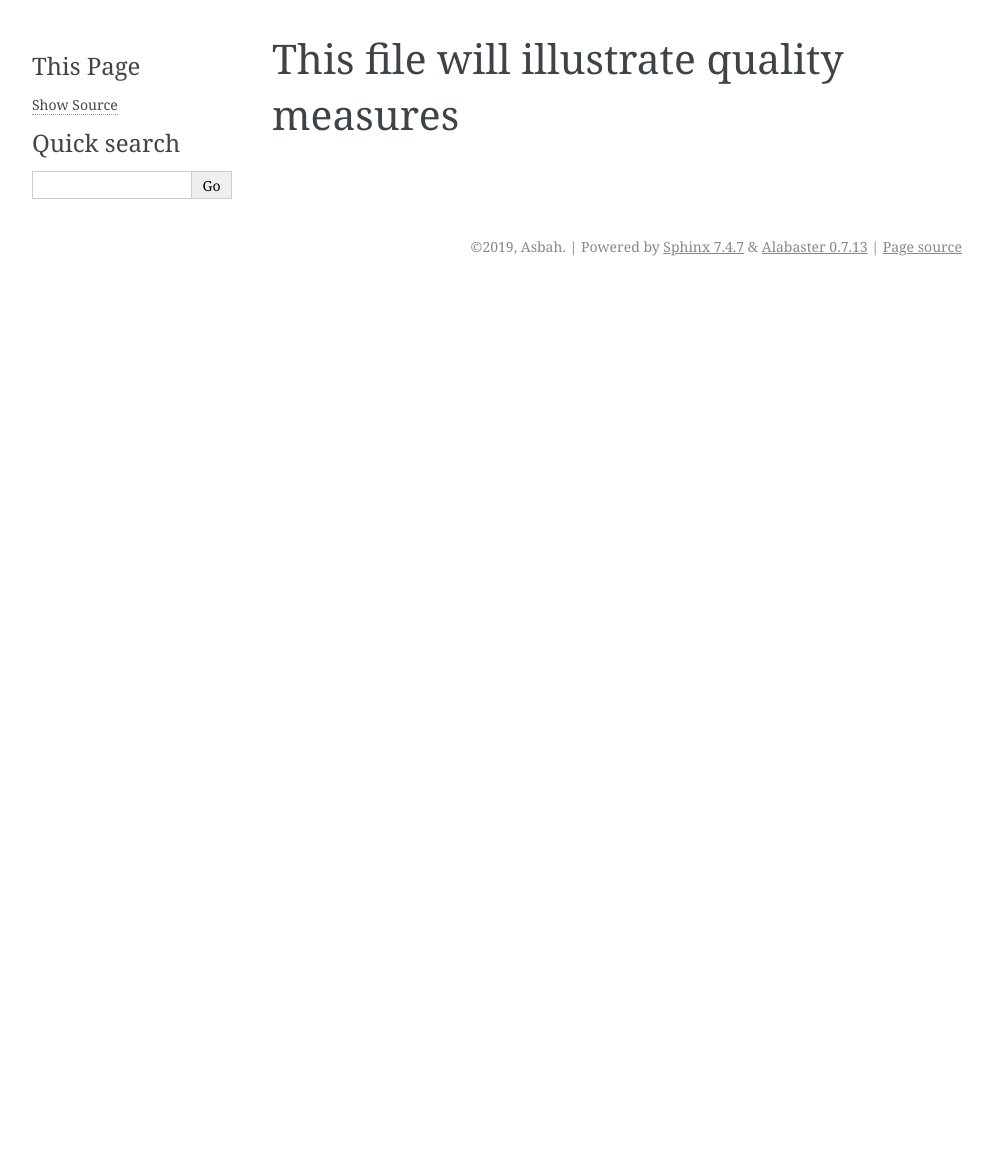
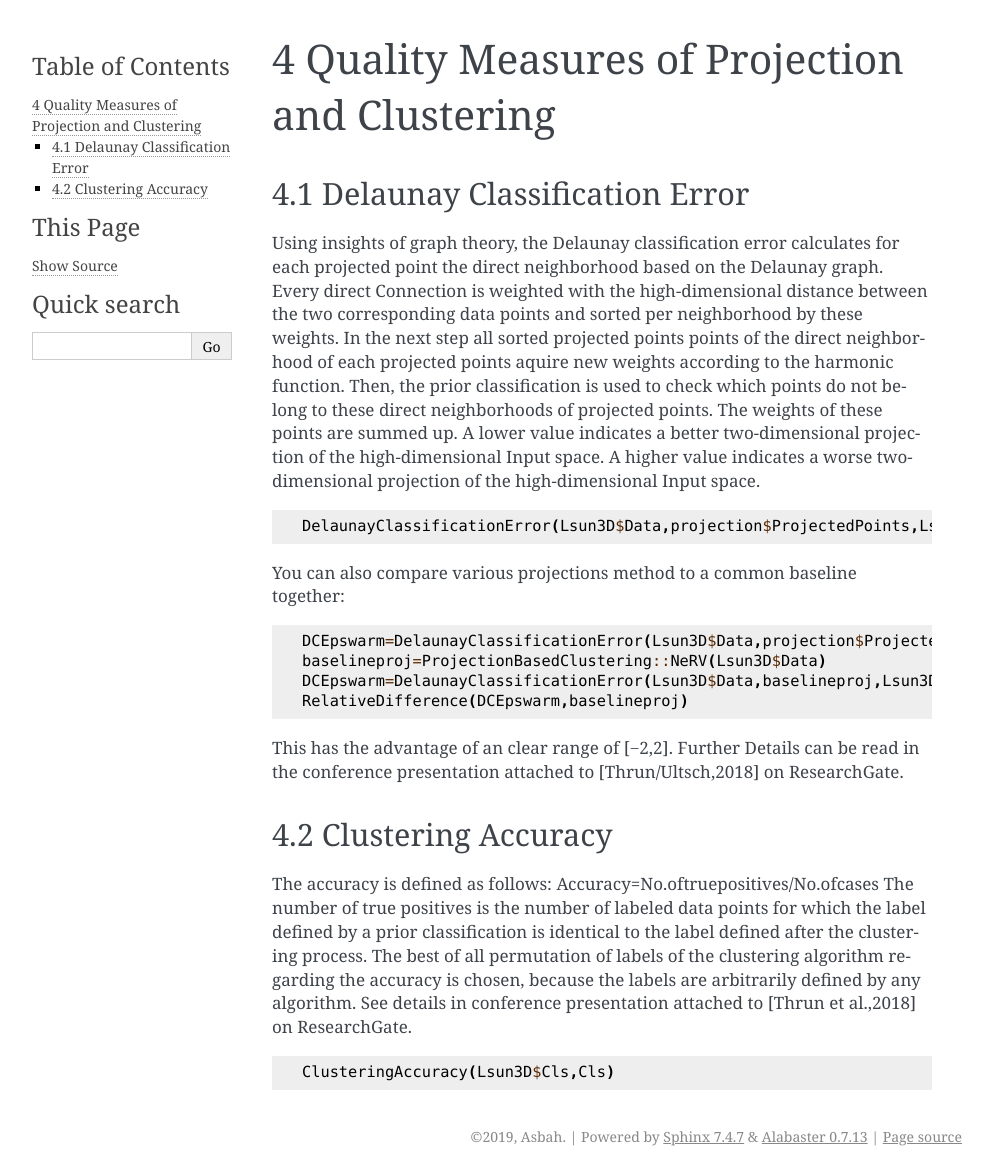
Before and after one commit to AsbahToqeer/DatabionicSwarm, a Sphinx documentation site: the page built from docs/source/third.rst, in a window 1280 px wide. Shown: the whole page, without its empty margins (148-1141 px from the left). Built offline with Sphinx 7.4.7, drawn with Linux system fonts in a browser that asks for light colours; before the commit the page ends 900 px from its top, so only the background shows below that.

Commit message:
Update third.rst

```diff
--- a/docs/source/third.rst
+++ b/docs/source/third.rst
@@ -1,2 +1,32 @@
-This file will illustrate quality measures
-******************************************
+***********************************************
+4 Quality Measures of Projection and Clustering
+***********************************************
+
+4.1 Delaunay Classification Error
+#################################
+
+Using insights of graph theory, the Delaunay classification error calculates for each projected point the direct neighborhood based on the Delaunay graph. Every direct Connection is weighted with the high-dimensional distance between the two corresponding data points and sorted per neighborhood by these weights. In the next step all sorted projected points points of the direct neighborhood of each projected points aquire new weights according to the harmonic function. Then, the prior classification is used to check which points do not belong to these direct neighborhoods of projected points. The weights of these points are summed up. A lower value indicates a better two-dimensional projection of the high-dimensional Input space. A higher value indicates a worse two-dimensional projection of the high-dimensional Input space.
+
+.. code-block:: R
+
+	DelaunayClassificationError(Lsun3D$Data,projection$ProjectedPoints,Lsun3D$Cls)
+
+You can also compare various projections method to a common baseline together:
+
+.. code-block:: R
+
+	DCEpswarm=DelaunayClassificationError(Lsun3D$Data,projection$ProjectedPoints,Lsun3D$Cls)$DCE
+	baselineproj=ProjectionBasedClustering::NeRV(Lsun3D$Data)
+	DCEpswarm=DelaunayClassificationError(Lsun3D$Data,baselineproj,Lsun3D$Cls)$DCE
+	RelativeDifference(DCEpswarm,baselineproj)
+
+This has the advantage of an clear range of [−2,2]. Further Details can be read in the conference presentation attached to [Thrun/Ultsch,2018] on ResearchGate.
+
+4.2 Clustering Accuracy
+#######################
+
+The accuracy is defined as follows: Accuracy=No.oftruepositives/No.ofcases The number of true positives is the number of labeled data points for which the label defined by a prior classification is identical to the label defined after the clustering process. The best of all permutation of labels of the clustering algorithm regarding the accuracy is chosen, because the labels are arbitrarily defined by any algorithm. See details in conference presentation attached to [Thrun et al.,2018] on ResearchGate.
+
+.. code-block:: R
+
+	ClusteringAccuracy(Lsun3D$Cls,Cls)
```
